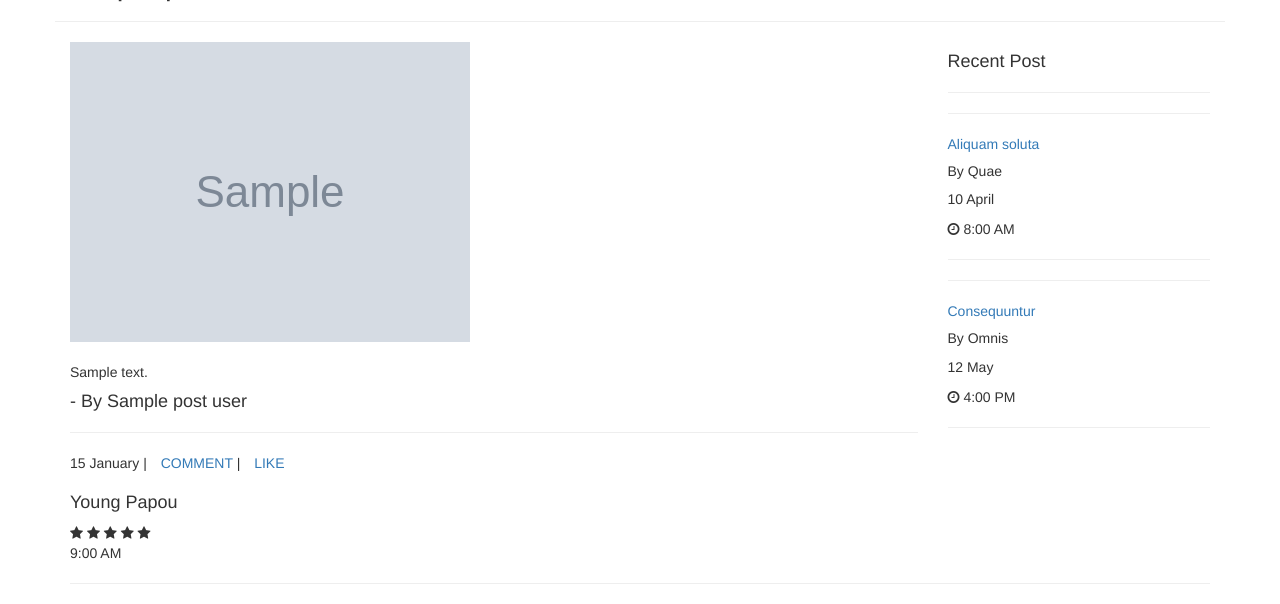
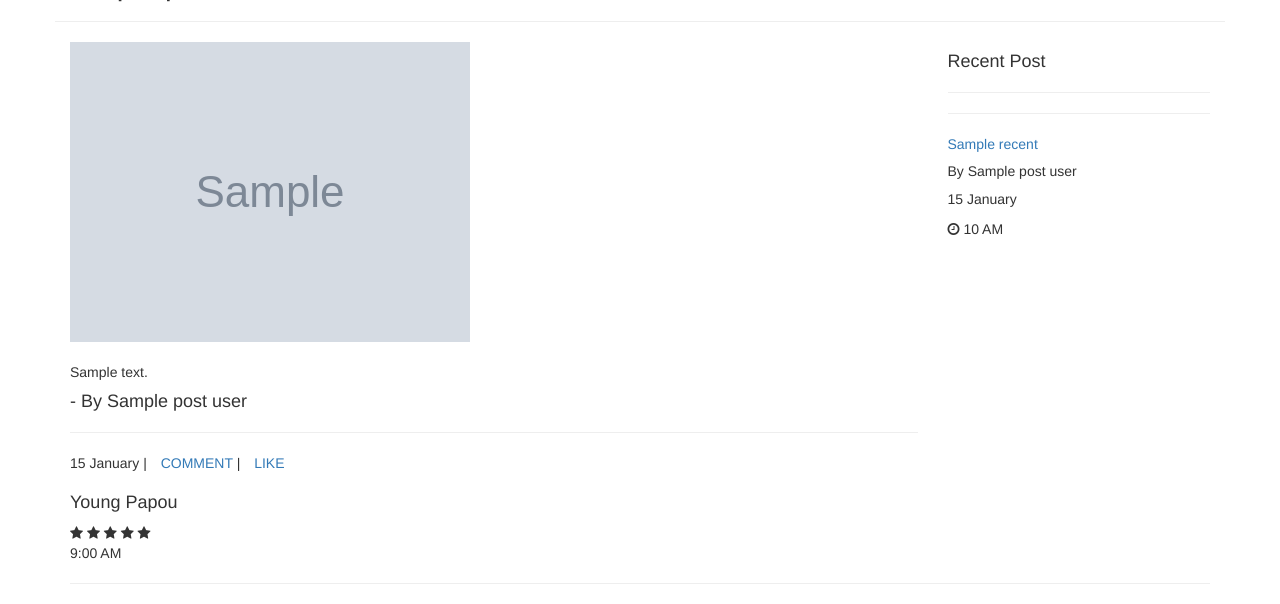
Before and after one commit to LUPUS001/Symfony-Blog, a Symfony app: template templates/blog/single_post.html.twig in a window 1280 px wide. Shown: the part 52-656 px from the top of the page. Run offline with Twig, Linux system fonts and the light colour scheme; the template is opened without the code that fills it: most values are stand-ins (such as "Sample title", 1, 10 or a date in 2020); grey boxes marked "Sample" are stand-in pictures; some libraries are stand-ins or nearby versions.

Commit message:
5.6 Lista de posts recientes

```diff
--- a/src/Controller/BlogController.php
+++ b/src/Controller/BlogController.php
@@ -19,8 +19,10 @@ final class BlogController extends AbstractController
     {
         $repositorio = $doctrine->getRepository(Post::class);
         $post = $slug ? $repositorio->findOneBy(["slug"=>$slug]) : null;
+        $recents = $repositorio->findRecents();
         return $this->render('blog/single_post.html.twig', [
             'post' => $post,
+            'recents' => $recents
         ]);
     }
 
@@ -80,8 +82,8 @@ final class BlogController extends AbstractController
     #[Route('/blog/{page}', name: 'blog', requirements: ['page' => '\d+'], defaults: ['page' => 1])]
     public function index(ManagerRegistry $doctrine, int $page = 1): Response
     {
-        $repository = $doctrine->getRepository(Post::class);
-        $posts = $repository->findAll();
+        $repositorio = $doctrine->getRepository(Post::class);
+        $posts = $repositorio->findAll();
 
         return $this->render('blog/index.html.twig', [
             'posts' => $posts,
--- a/templates/blog/single_post.html.twig
+++ b/templates/blog/single_post.html.twig
@@ -17,7 +17,7 @@
           <div class="col-xs-12 col-sm-9">
             <img class="img-responsive" src="{{ asset('images/blog/' ~ post.image) }}" alt="post's picture" style="margin-bottom: 20px; max-width: 100%;">
             <p>{{ post.content | nl2br }}</p>
-            <h4>- By {{ post.postUser.name }}</h4>
+            <h4>- By {{ post.postUser ? post.postUser.name : 'Anónimo' }}</h4> <!-- si no tiene autor, muestra 'Anónimo' -->
             <hr>
             <ul class="list-inline">
               <li>{{ post.publishedAt | date('d') }} {{ post.publishedAt | date('F') }} |</li>
@@ -28,20 +28,9 @@
           <div class="col-xs-12 col-sm-3">
             <h4>Recent Post</h4>
             <hr class="subtitle1">
-            <div class="new new1">
-            <hr>
-               <a href="">Aliquam soluta</a>
-               <h5> By <span>Quae</span></h5>
-               <p>10 April</p><i class="fa fa-clock-o sr-icons"></i>  8:00 AM
-            <hr>
-            </div>
-            <div class="new">
-            <hr>
-                <a href="">Consequuntur</a>
-               <h5> By <span>Omnis</span></h5>
-               <p>12 May</p><i class="fa fa-clock-o sr-icons"></i>  4:00 PM
-               <hr>
-            </div>
+            {% for recent in recents %}
+                {{ include ('partials/_recent_post.html.twig', {'recent': recent}) }}
+            {% endfor %}
           </div>
           </div>
           </div>
--- /dev/null
+++ b/templates/partials/_recent_post.html.twig
@@ -0,0 +1,10 @@
+<div>
+    <hr>
+        <a href="{{ path('single_post', {'slug':recent.slug}) }}">{{ recent.title }}</a>
+        <h5> By <span>{{ recent.postUser ? recent.postUser.name : 'Anónimo' }}</span></h5>
+        <p>{{ recent.publishedAt | date('d') }} {{ recent.publishedAt | date('F') }}</p>
+        <p><i class="fa fa-clock-o sr-icons"></i>
+         {{ recent.publishedAt | date('h') }}
+         {{ recent.publishedAt | date('A') }}
+         </p>
+</div>
```
Also changed, not shown: src/Repository/PostRepository.php (+12 -0 lines).
